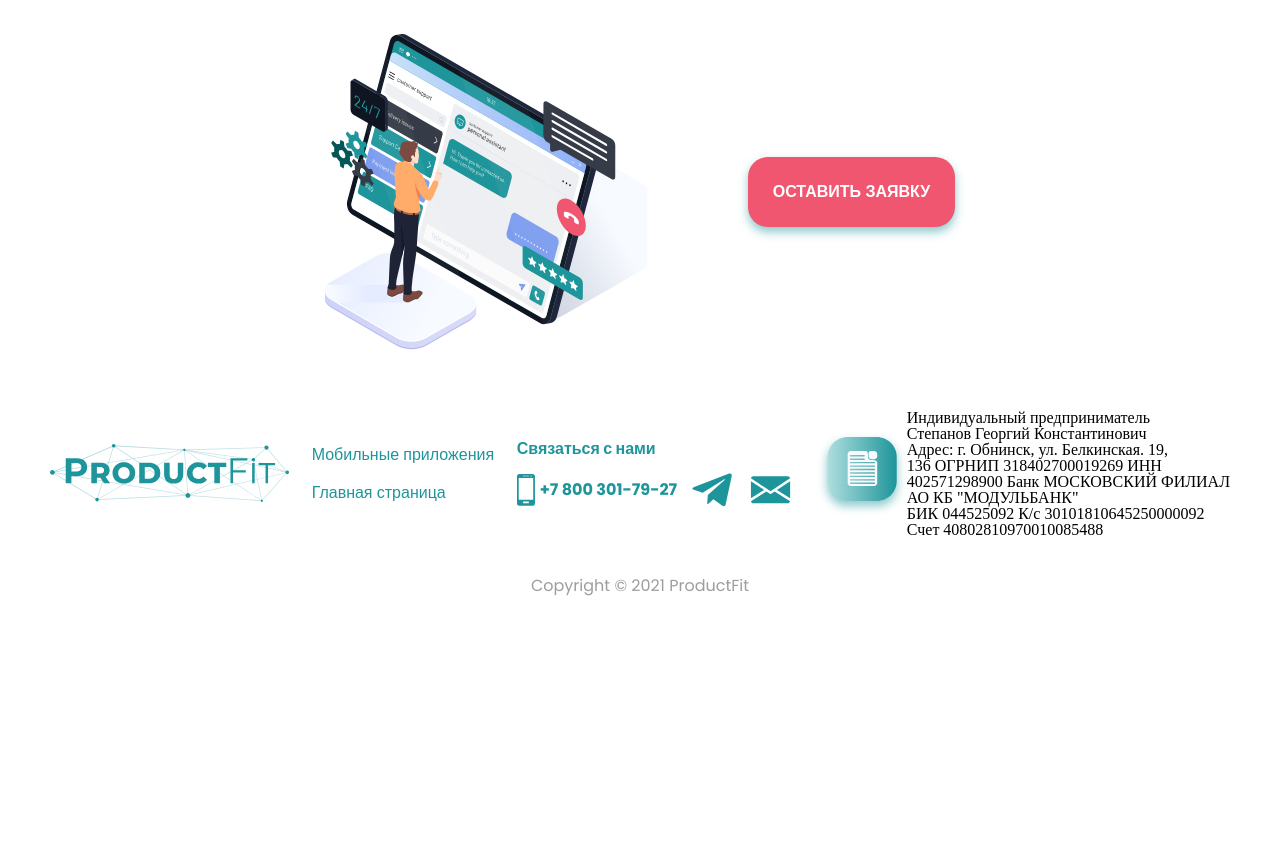
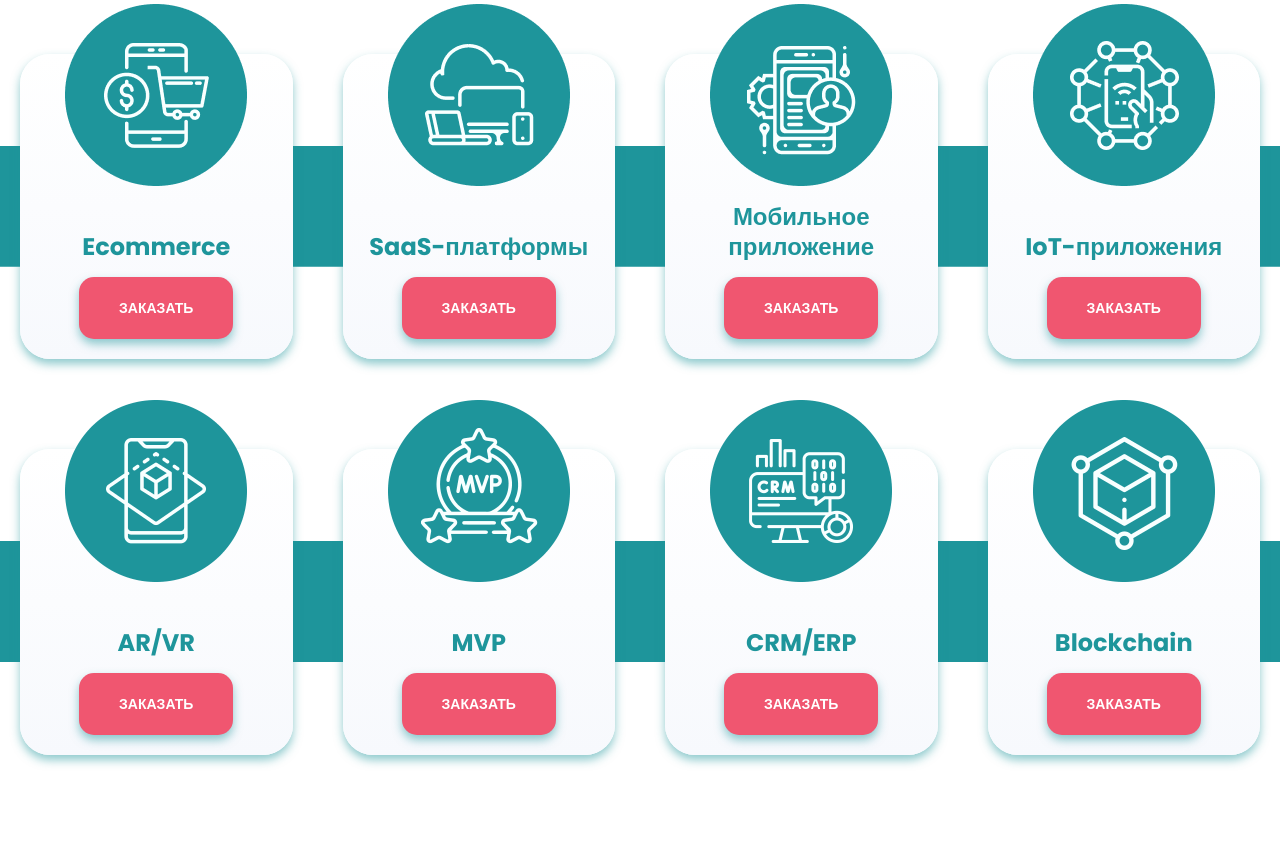
Before and after one commit to xellamay/priduct_fit, a website built with Parcel: page src/index.html in a window 1280 px wide. Shown: the part 2236-3100 px from the top of the page. Before the commit the page ends 2870 px from the top, so only its background shows below. Built offline with nearby package versions, Linux system fonts and the light colour scheme.

Commit message:
работа над секцией products

```diff
--- a/src/index.html
+++ b/src/index.html
@@ -243,14 +243,14 @@
     </div>
   </div>
 
-  <!-- <section class="products section section_full-view">
+  <section class="section section_full-view">
     <div class="products">
       <div class="products__row">
-        <div class="container container_md">
+        <div class="container container_lg">
           <ul class="products__list">
             <li class="products__item">
               <div class="products__circle">
-                <img src="./img/icon-ecommerce.png" alt="icon">
+                <img class="products__icon" src="./img/icon-ecommerce.png" alt="icon">
               </div>
               <div class="products__inner">
                 <h3 class="products__title">Ecommerce</h3>
@@ -259,7 +259,7 @@
             </li>
             <li class="products__item">
               <div class="products__circle">
-                <img src="./img/icon-saas.png" alt="icon">
+                <img class="products__icon" src="./img/icon-saas.png" alt="icon">
               </div>
               <div class="products__inner">
                 <h3 class="products__title">SaaS-платформы</h3>
@@ -268,7 +268,7 @@
             </li>
             <li class="products__item">
               <div class="products__circle">
-                <img src="./img/icon-mobile.png" alt="icon">
+                <img class="products__icon" src="./img/icon-mobile.png" alt="icon">
               </div>
               <div class="products__inner">
                 <h3 class="products__title">Мобильное<br>приложение</h3>
@@ -277,7 +277,7 @@
             </li>
             <li class="products__item">
               <div class="products__circle">
-                <img src="./img/icon-iot.png" alt="icon">
+                <img class="products__icon" src="./img/icon-iot.png" alt="icon">
               </div>
               <div class="products__inner">
                 <h3 class="products__title">IoT-приложения</h3>
@@ -287,8 +287,50 @@
           </ul>
         </div>
       </div>
+      <div class="products__row">
+        <div class="container container_lg">
+          <ul class="products__list">
+            <li class="products__item">
+              <div class="products__circle">
+                <img class="products__icon" src="./img/icon-arvr.png" alt="icon">
+              </div>
+              <div class="products__inner">
+                <h3 class="products__title">AR/VR</h3>
+                <button class="button button_shadow">заказать</button>
+              </div>
+            </li>
+            <li class="products__item">
+              <div class="products__circle">
+                <img class="products__icon" src="./img/icon-mvp.png" alt="icon">
+              </div>
+              <div class="products__inner">
+                <h3 class="products__title">MVP</h3>
+                <button class="button button_shadow">заказать</button>
+              </div>
+            </li>
+            <li class="products__item">
+              <div class="products__circle">
+                <img class="products__icon" src="./img/icon-crm.png" alt="icon">
+              </div>
+              <div class="products__inner">
+                <h3 class="products__title">CRM/ERP</h3>
+                <button class="button button_shadow">заказать</button>
+              </div>
+            </li>
+            <li class="products__item">
+              <div class="products__circle">
+                <img class="products__icon" src="./img/icon-blockchain.png" alt="icon">
+              </div>
+              <div class="products__inner">
+                <h3 class="products__title">Blockchain</h3>
+                <button class="button button_shadow">заказать</button>
+              </div>
+            </li>
+          </ul>
+        </div>
+      </div>
     </div>
-  </section> -->
+  </section>
 
   <section class="request section section_full-view">
     <div class="request__inner">
--- a/src/scss/container.scss
+++ b/src/scss/container.scss
@@ -13,4 +13,8 @@
   &_full-screen {
     height: 100vh;
   }
+
+  &_lg {
+    max-width: 1300px;
+  }
 }
--- a/src/scss/products.scss
+++ b/src/scss/products.scss
@@ -1,9 +1,11 @@
 .products {
   &__row {
-    width: 100vw;
-    background-image: url(../img/rectangle.png);
-    background-size: contain;
-    background-repeat: no-repeat;
+    margin: 50px 0;
+    padding: 20px 0;
+
+    background: linear-gradient(to bottom, $primary 0%, $primary 100%) no-repeat;
+    background-position: center;
+    background-size: 100% 35%;
   }
 
   &__list {
@@ -14,42 +16,51 @@
   }
 
   &__inner {
-    margin-bottom: 20px;
-
     display: flex;
     flex-direction: column;
-    justify-content: center;
+    justify-content: space-between;
     align-items: center;
     row-gap: 15px;
+
+    height: 150px;
   }
 
   &__item {
-    position: relative;
+    padding: 20px;
 
     display: flex;
     flex-direction: column;
     justify-content: end;
     align-items: center;
 
-    width: 289px;
-    height: 305px;
+    flex-basis: 300px;
 
     background: linear-gradient(180deg, #FFFFFF 0%, #F7F9FD 100%);
     box-shadow: 0px 5px 10px rgba(30, 149, 155, 0.5);
     border-radius: 30px;
   }
 
+  &__circle {
+    margin-top: -30%;
+  }
+
+  &__icon {
+    max-width: 100%
+  }
+
   &__title {
     @include title;
+
+    display: flex;
+    align-items: flex-end;
+
+    height: 100%;
 
     color: $primary;
     font-size: 24px;
     line-height: 30px;
+    text-align: center;
   }
 
-  &__circle {
-    position: absolute;
 
-    top: -44px;
-  }
 }
--- a/src/scss/request.scss
+++ b/src/scss/request.scss
@@ -7,6 +7,6 @@
 
     column-gap: 100px;
 
-    margin: 50px 0;
+    padding: 50px 0;
   }
 }
```
Also changed, not shown: src/img/icon-arvr.png (added), src/img/icon-blockchain.png (added), src/img/icon-crm.png (added), src/img/icon-mvp.png (added).
